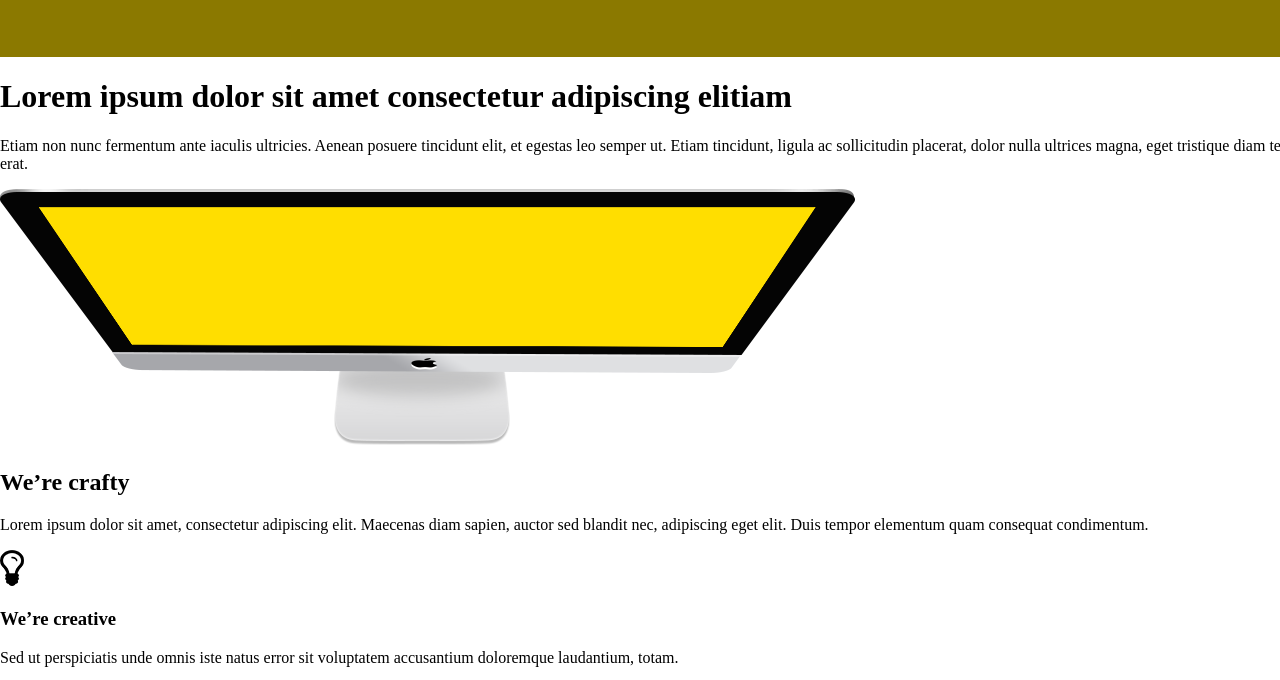
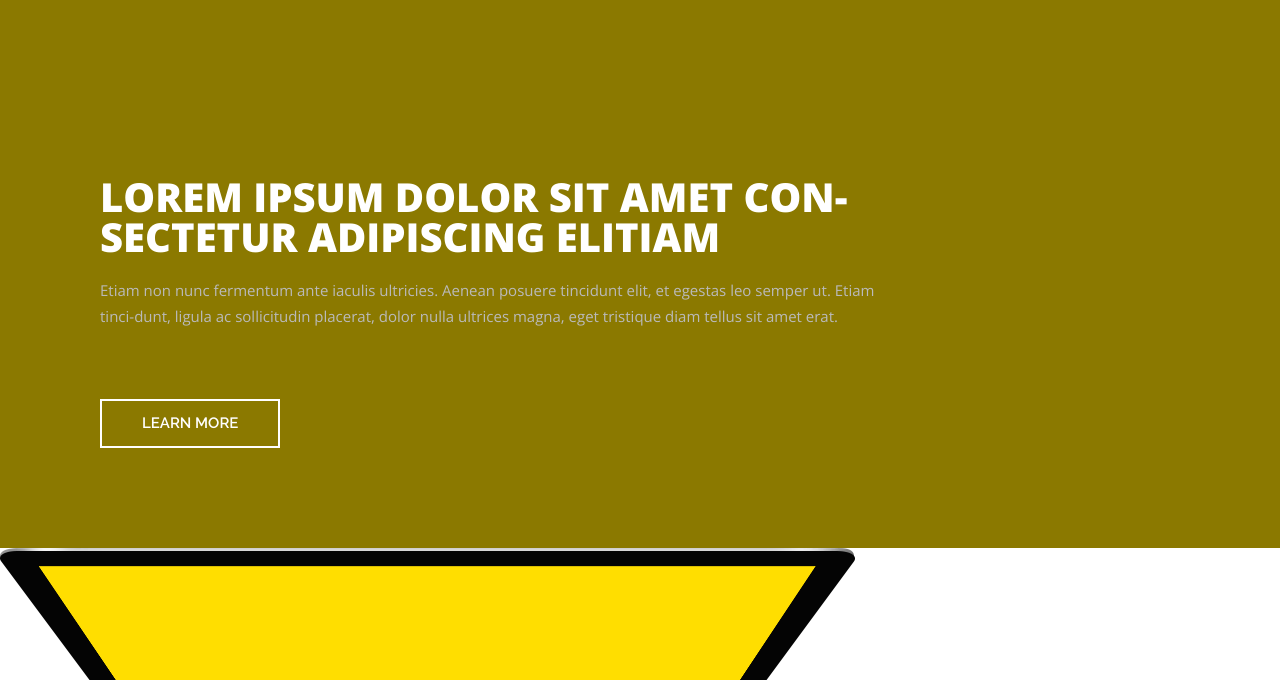
Before and after one commit to alfet123/crafty, a website: page index.html in a window 1280 px wide. Shown: the part 113-793 px from the top of the page. Drawn offline with nearby package versions, Linux system fonts and the light colour scheme; files that its build step writes are made by us from their sources.

Commit message:
Стили для slider

```diff
--- a/index.html
+++ b/index.html
@@ -3,7 +3,8 @@
 <head>
   <meta charset="utf-8">
   <title>Crafty</title>
-  <link rel="stylesheet" href="https://fonts.googleapis.com/css?family=Raleway:600&amp;subset=latin,cyrillic-ext">
+  <link rel="stylesheet" href="https://fonts.googleapis.com/css?family=Raleway:600&amp;subset=latin,cyrillic">
+  <link rel="stylesheet" href="https://fonts.googleapis.com/css?family=Open+Sans:300,800&amp;subset=latin,cyrillic">
   <link rel="stylesheet" href="css/style.css">
 </head>
 <body>
@@ -30,8 +31,8 @@
     <div class="content">
 
       <div class="slider">
-        <h1 class="slider__title">Lorem ipsum dolor sit amet consectetur adipiscing elitiam</h1>
-        <p class="slider__text">Etiam non nunc fermentum ante iaculis ultricies. Aenean posuere tincidunt elit, et egestas leo semper ut. Etiam tincidunt, ligula ac sollicitudin placerat, dolor nulla ultrices magna, eget tristique diam tellus sit amet erat.</p>
+        <h1 class="slider__title">Lorem ipsum dolor sit amet con-sectetur adipiscing elitiam</h1>
+        <p class="slider__text">Etiam non nunc fermentum ante iaculis ultricies. Aenean posuere tincidunt elit, et egestas leo semper ut. Etiam tinci-dunt, ligula ac sollicitudin placerat, dolor nulla ultrices magna, eget tristique diam tellus sit amet erat.</p>
         <a class="slider__btn" href="#">Learn more</a>
       </div>
 
--- a/less/style.less
+++ b/less/style.less
@@ -1,3 +1,6 @@
+@color-header: #8b7900;
+@color-slider: #8b7900;
+
 body {
   margin: 0;
   padding: 0;
@@ -45,7 +48,7 @@ li {
   margin: 0;
   padding: 60px 100px;
 
-  background-color: #8b7900;
+  background-color: @color-header;
 }
 
 .logo {
@@ -81,6 +84,7 @@ li {
     margin: 0;
     padding: 10px 15px;
     font-family: 'Raleway', 'Arial', sans-serif;
+    font-weight: 600;
     font-size: 12px;
     line-height: 18px;
     text-transform: uppercase;
@@ -111,3 +115,58 @@ li {
     height: 18px;
   }
 }
+
+/******************/
+/***   SLIDER   ***/
+/******************/
+
+.slider {
+  margin: 0;
+  padding: 100px;
+  padding-top: 120px;
+  padding-right: 460px;
+
+  background-color: @color-slider;
+
+  &__title {
+    margin: 0;
+    margin-bottom: 20px;
+    padding: 0;
+    font-family: 'Open Sans', 'Arial', sans-serif;
+    font-weight: 800;
+    font-size: 40px;
+    line-height: 40px;
+    text-transform: uppercase;
+    color: #fff;
+  }
+
+  &__text {
+    margin: 0;
+    margin-bottom: 70px;
+    padding: 0;
+    font-family: 'Open Sans', 'Arial', sans-serif;
+    font-weight: 300;
+    font-size: 15px;
+    line-height: 26px;
+    text-transform: none;
+    color: #bababa;
+  }
+
+  &__btn {
+    display: inline-block;
+    margin: 0;
+    padding: 10px 40px;
+    font-family: 'Raleway', 'Arial', sans-serif;
+    font-weight: 600;
+    font-size: 15px;
+    line-height: 25px;
+    text-transform: uppercase;
+    text-align: center;
+    color: #fff;
+    border: 2px solid #fff;
+
+    &:hover {
+      background-color: lighten(@color-slider, 5%);
+    }
+  }
+}
```
